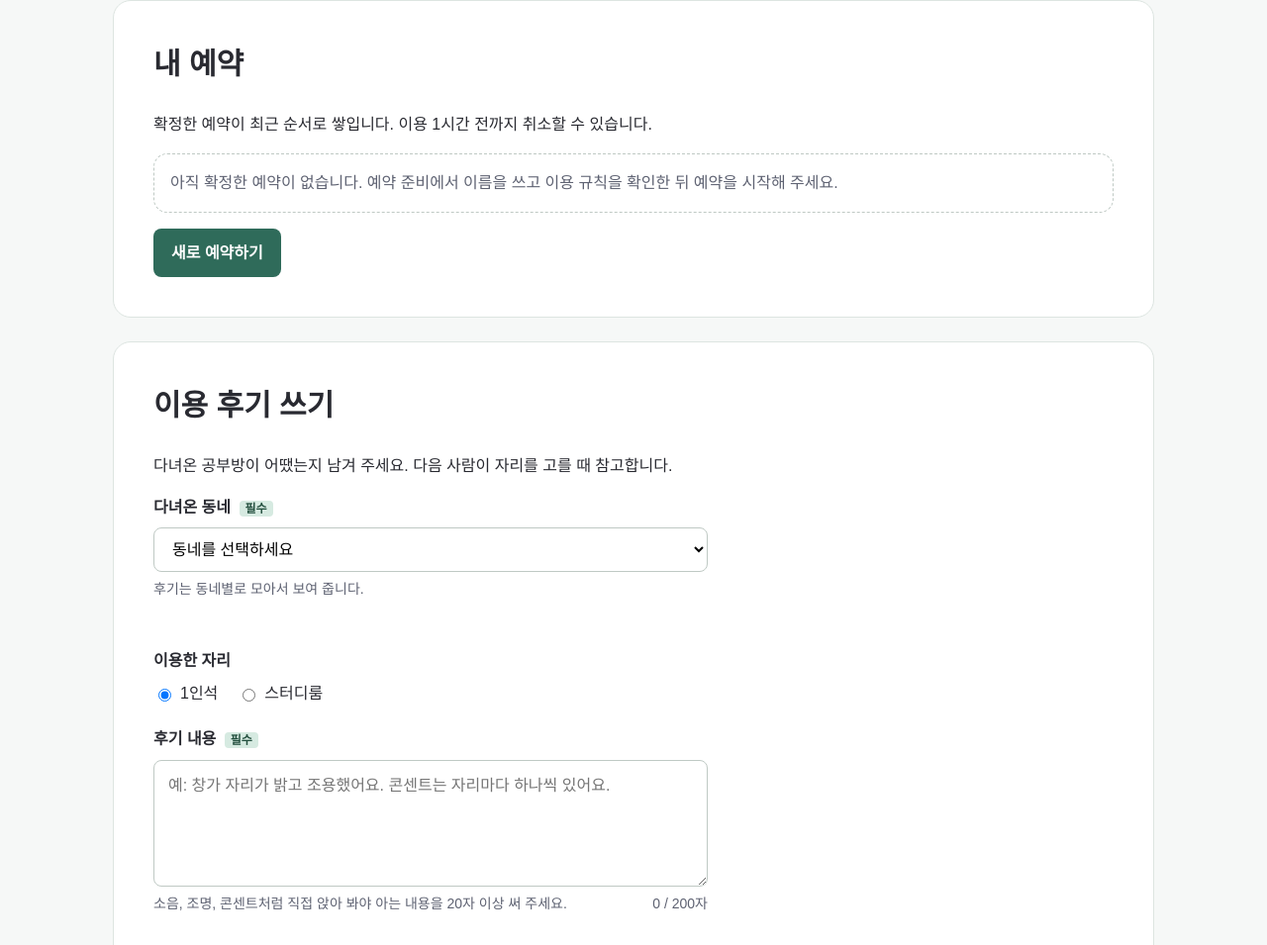
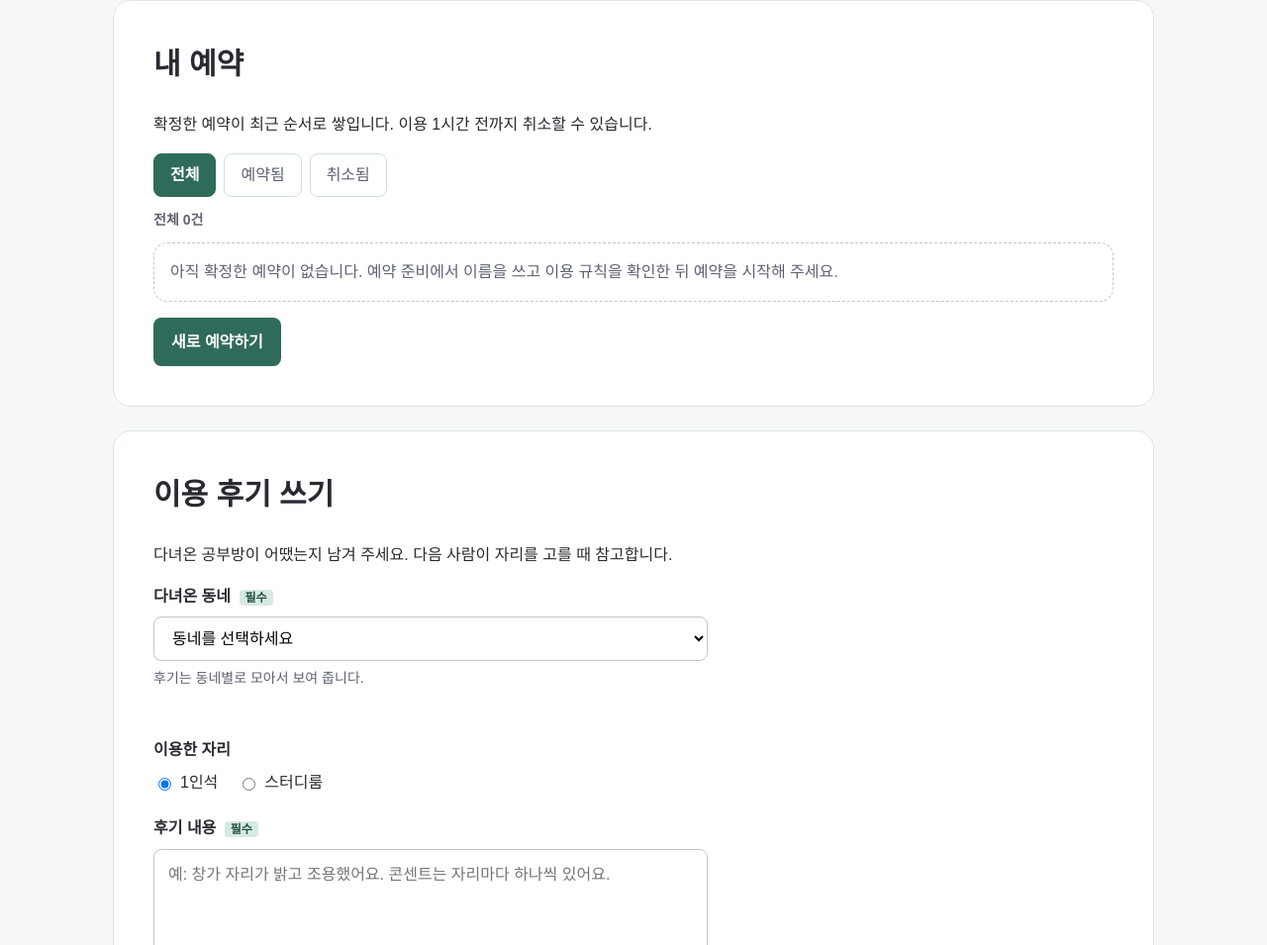
Before and after one commit to monkeymagic92/uiuxprogramming, a plain HTML site: page index.html in a window 1280 px wide. Shown: the part 2283-3238 px from the top of the page at 99% size. Drawn offline with Linux system fonts and the light colour scheme.

Commit message:
feat(week10): 내 예약 상태 필터(전체·예약됨·취소됨) - aria-pressed, 결과 수, 상황별 빈 결과 안내

```diff
--- a/index.html
+++ b/index.html
@@ -259,6 +259,14 @@
       <h2>내 예약</h2>
       <p>확정한 예약이 최근 순서로 쌓입니다. 이용 1시간 전까지 취소할 수 있습니다.</p>
 
+      <!-- 10주차: 상태로 목록 범위를 좁힌다. 주소가 바뀌는 이동이 아니라서 button -->
+      <div class="booking-filters" role="group" aria-label="내 예약 표시 범위">
+        <button class="filter-button is-active" type="button" data-filter="all" aria-pressed="true">전체</button>
+        <button class="filter-button" type="button" data-filter="booked" aria-pressed="false">예약됨</button>
+        <button class="filter-button" type="button" data-filter="cancelled" aria-pressed="false">취소됨</button>
+      </div>
+
+      <p id="myBookingsCount" class="list-count" aria-live="polite"></p>
       <p id="myBookingsMessage" class="list-message" aria-live="polite"></p>
       <p id="myBookingsEmpty" class="booking-empty">아직 확정한 예약이 없습니다. 예약 준비에서 이름을 쓰고 이용 규칙을 확인한 뒤 예약을 시작해 주세요.</p>
 
--- a/script.js
+++ b/script.js
@@ -386,7 +386,8 @@ function addMyBooking() {
   saveBookings();
 
   showListMessage("", "");
-  renderMyBookings();
+  // 취소됨만 보고 있었어도 방금 확정한 예약이 보이게 전체로 돌린다
+  setBookingFilter("all");
 }
 
 // 템플릿을 복사해 예약 한 건의 목록 줄을 만든다
@@ -448,22 +449,76 @@ function cancelBooking(booking, item) {
   booking.status = "취소됨";
   saveBookings();
   showBookingStatus(booking, item);
+
+  // 예약됨만 보고 있으면 취소한 카드는 목록에서 빠져야 하므로 다시 그린다
+  if (currentFilter !== "all") {
+    renderMyBookings();
+  }
   showListMessage(when + " " + place + " 예약을 취소했습니다. 같은 시간에 다시 예약하려면 새로 예약하기를 눌러 주세요.", "is-done");
 
   // 취소 버튼이 비활성화되면 포커스가 사라지므로 다음 행동 버튼으로 옮긴다
   document.querySelector("#newBookingButton").focus();
 }
 
+// 내 예약 필터 (10주차)
+const filterButtons = document.querySelectorAll(".filter-button");
+const myBookingsCount = document.querySelector("#myBookingsCount");
+const filterNames = { all: "전체", booked: "예약됨", cancelled: "취소됨" };
+const emptyAllText = myBookingsEmpty.textContent;
+
+// all: 전체, booked: 취소하지 않은 예약, cancelled: 취소한 예약
+let currentFilter = "all";
+
+function getVisibleBookings() {
+  return myBookings.filter(function (booking) {
+    if (currentFilter === "all") return true;
+    if (currentFilter === "cancelled") return booking.status === "취소됨";
+    return booking.status !== "취소됨";
+  });
+}
+
 function renderMyBookings() {
+  const visibleBookings = getVisibleBookings();
+
   myBookingList.innerHTML = "";
+  myBookingsEmpty.hidden = visibleBookings.length > 0;
+  myBookingList.hidden = visibleBookings.length === 0;
 
-  // 예약이 하나도 없을 때만 빈 목록 안내를 보여 준다
-  myBookingsEmpty.hidden = myBookings.length > 0;
+  // 예약이 아예 없을 때와, 고른 상태에만 없을 때 안내를 다르게 한다
+  if (visibleBookings.length === 0) {
+    myBookingsEmpty.textContent = myBookings.length === 0
+      ? emptyAllText
+      : filterNames[currentFilter] + " 상태인 예약이 없습니다. 다른 상태를 눌러 보세요. 확정한 예약은 모두 "
+        + myBookings.length + "건입니다.";
+  }
 
-  myBookings.forEach(function (booking) {
+  myBookingsCount.textContent = currentFilter === "all"
+    ? "전체 " + myBookings.length + "건"
+    : filterNames[currentFilter] + " " + visibleBookings.length + "건 / 전체 " + myBookings.length + "건";
+
+  visibleBookings.forEach(function (booking) {
     myBookingList.appendChild(makeBookingItem(booking));
   });
 }
+
+// 누른 버튼 하나만 선택 표시(is-active, aria-pressed)하고 목록을 다시 그린다
+function setBookingFilter(filter) {
+  currentFilter = filter;
+
+  filterButtons.forEach(function (button) {
+    const selected = button.dataset.filter === filter;
+    button.classList.toggle("is-active", selected);
+    button.setAttribute("aria-pressed", String(selected));
+  });
+
+  renderMyBookings();
+}
+
+filterButtons.forEach(function (button) {
+  button.addEventListener("click", function () {
+    setBookingFilter(button.dataset.filter);
+  });
+});
 
 // 목록 위 안내 문구. type은 is-error, is-done 중 하나이거나 빈 값
 function showListMessage(text, type) {
--- a/style.css
+++ b/style.css
@@ -580,6 +580,46 @@ select.has-error {
   margin-top: 16px;
 }
 
+/* 내 예약 필터 (10주차): 주요 기능 탭과 같은 모양으로 맞춘다 */
+.booking-filters {
+  display: flex;
+  flex-wrap: wrap;
+  gap: 8px;
+  margin-bottom: 12px;
+}
+
+.filter-button {
+  min-height: 42px;
+  padding: 8px 16px;
+  border: 1px solid #cfe0d8;
+  border-radius: 8px;
+  color: #5e6272;
+  font: inherit;
+  background-color: #ffffff;
+  cursor: pointer;
+}
+
+.filter-button:hover {
+  color: #24503f;
+  background-color: #e3efe9;
+}
+
+.filter-button:focus { outline: 3px solid #a8ccbd; outline-offset: 3px; }
+
+.filter-button.is-active {
+  color: #ffffff;
+  border-color: #2f6b5a;
+  background-color: #2f6b5a;
+  font-weight: 700;
+}
+
+.list-count {
+  margin-bottom: 12px;
+  color: #5e6272;
+  font-size: 14px;
+  font-weight: 700;
+}
+
 /* 이용 후기 폼 */
 .review-form .field {
   margin: 20px 0 0;
@@ -850,6 +890,10 @@ body.dark .booking-detail {
   background-color: #2c3532;
 }
 
+body.dark .list-count {
+  color: #a9b6b0;
+}
+
 body.dark .booking-item.is-cancelled {
   background-color: #1f2523;
 }
```
